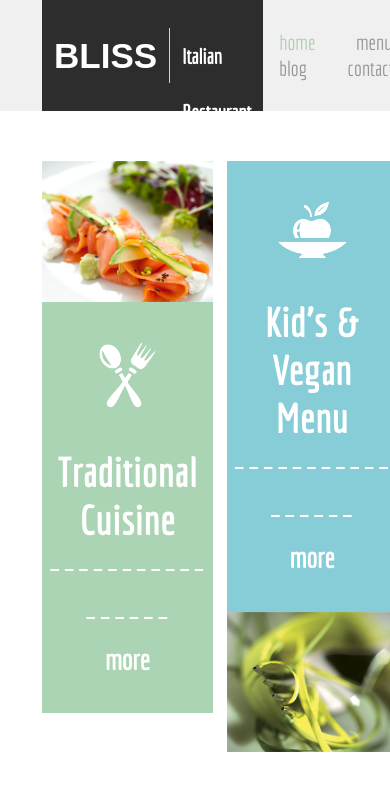
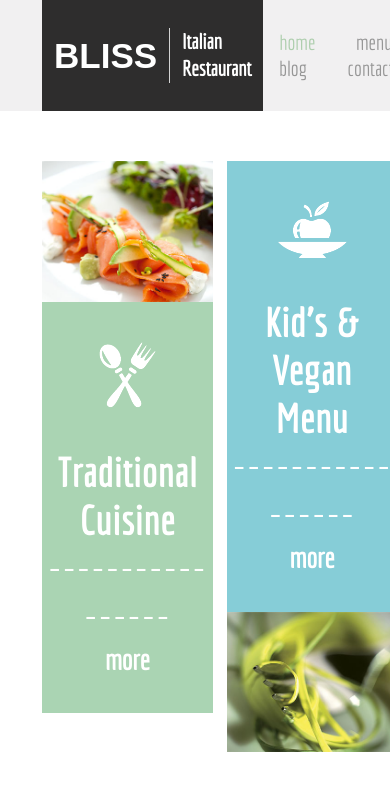
Before and after one commit to Lyrismet/layout-italian-rest, a plain HTML site: page index.html in a window 390 px wide. Shown: the top 799 px of the page. Drawn offline with nearby package versions, Linux system fonts and the light colour scheme.

Commit message:
refactor: fix logo line height

```diff
--- a/css/style.css
+++ b/css/style.css
@@ -128,8 +128,15 @@ a {
     font-family: Economica;
     display: inline-block;
     border-left: 1px solid lightgray;
+
 }
+@media screen and (max-width: 768px) {
+    .logo h2{
+        line-height: 27px;
+    }
 
+
+}
 .header-container {
     position: relative;
 }
```
